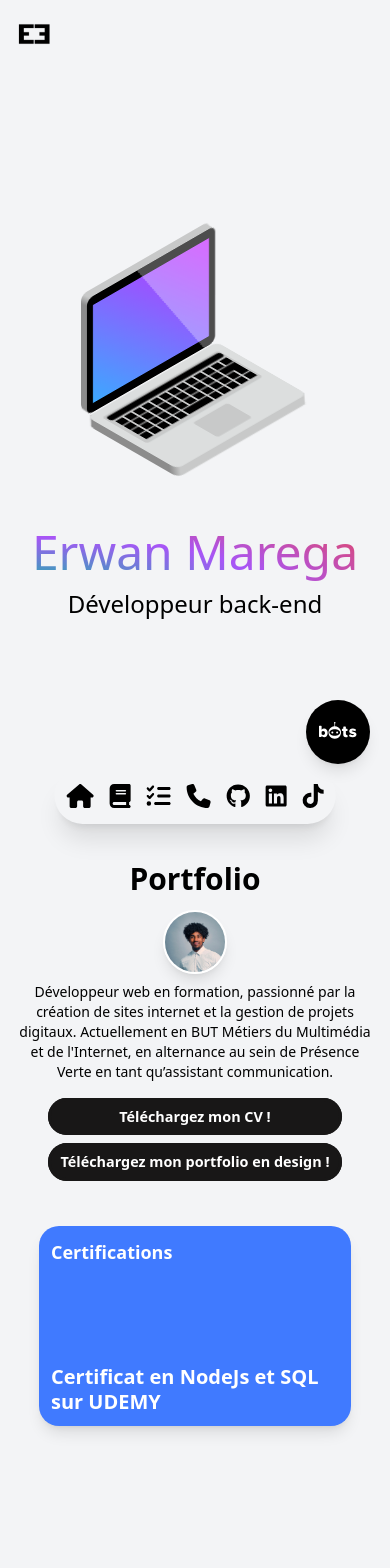
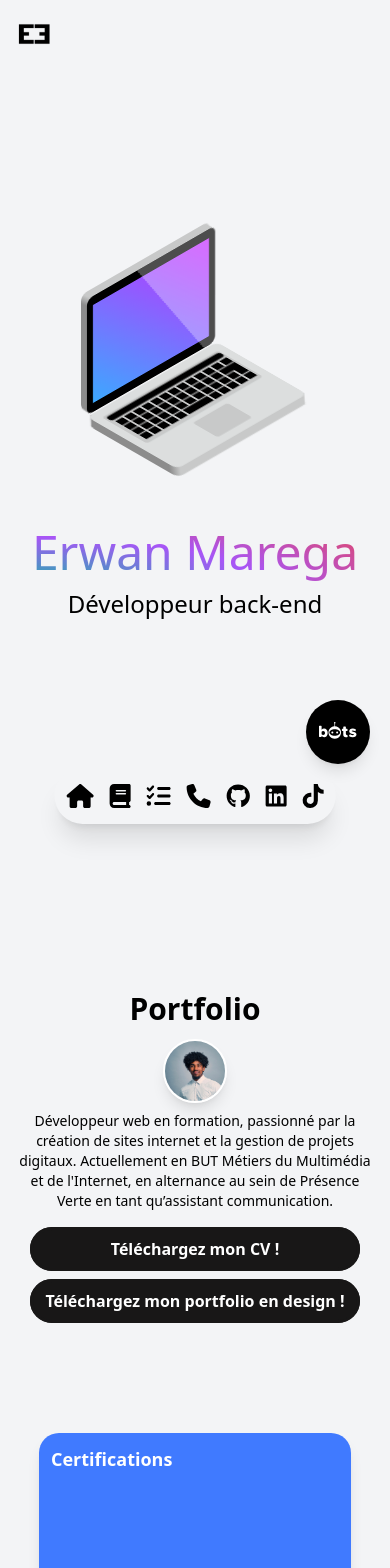
Before and after one commit to erwanmarega/Portfolio, a Vue app: page /about in a window 390 px wide. Shown: the top 1568 px of the page. Built offline with nearby package versions, Linux system fonts and the light colour scheme; a web font is replaced by a local one.

Commit message:
Modification about.vue

```diff
--- a/src/views/about.vue
+++ b/src/views/about.vue
@@ -1,5 +1,5 @@
 <template>
-  <div class="w-full relative bg-gray-100 flex flex-col lg:flex-row  overflow-hidden" ref="stackArea">
+  <div class="w-full relative bg-gray-100 flex flex-col lg:flex-row min-h-screen overflow-hidden" ref="stackArea">
     <div class="flex-1 flex flex-col items-center justify-center p-4 pb-4 lg:pb-6">
       <div class="flex flex-col items-center lg:flex-row lg:items-center lg:space-x-4">
         <h1 class="text-3xl sm:text-4xl lg:text-[48px] xl:text-[60px] font-bold leading-tight lg:leading-[88px] text-center lg:text-left">
@@ -36,12 +36,12 @@
       </div>
     </div>
 
-    <div class="flex-1 flex items-center justify-center relative pt-0 min-h-[40vh]  ">
+    <div class="flex-1 flex items-center justify-center relative pt-0 mt-[-40px]">
       <div
         v-for="(card, index) in cards"
         :key="index"
         :class="[
-          'absolute w-[80vw] sm:w-[60vw] md:w-[50vw] lg:w-[400px] xl:w-[450px] h-[200px] sm:h-[250px] md:h-[300px] lg:h-[350px] xl:h-[400px] rounded-[20px] flex flex-col justify-between p-3 shadow-lg transition-transform duration-500 ease-in-out',
+          'absolute w-[80vw] sm:w-[60vw] md:w-[50vw] lg:w-[400px] xl:w-[450px] h-[250px] sm:h-[300px] md:h-[350px] lg:h-[400px] xl:h-[450px] rounded-[20px] flex flex-col justify-between p-3 shadow-lg transition-transform duration-500 ease-in-out',
           { away: index !== currentCardIndex, shake: index === currentCardIndex && isShaking }
         ]"
         :style="getCardStyle(index)"
@@ -79,7 +79,7 @@ export default {
     const getCardStyle = (index) => {
       const zIndex = cards.length - index;
       const rotationAngle = index === currentCardIndex.value ? 0 : -10 * (index - currentCardIndex.value);
-      const translateY = index === currentCardIndex.value ? "0" : "-150vh";
+      const translateY = index === currentCardIndex.value ? "0" : "-120vh";
       const transform = `translateY(${translateY}) rotate(${rotationAngle}deg)`;
       const backgroundColor = cards[index].color;
 
@@ -153,8 +153,8 @@ export default {
   display: flex;
   justify-content: center;
   align-items: center;
-  padding: 8px 12px;
-  gap: 10px;
+  padding: 10px 15px;
+  gap: 15px;
   background-color: #181717;
   outline: 3px #181717 solid;
   outline-offset: -3px;
@@ -162,13 +162,12 @@ export default {
   border: none;
   cursor: pointer;
   transition: 400ms;
-  margin: 0;
 }
 
 .button .text {
   color: white;
   font-weight: 700;
-  font-size: 0.9em;
+  font-size: 1em;
   transition: 400ms;
 }
 
@@ -179,14 +178,4 @@ export default {
 .button:hover .text {
   color: #181717;
 }
-
-@media (max-width: 768px) {
-  .flex-1:first-of-type {
-    margin-bottom: 0;
-  }
-
-  .flex-1:nth-of-type(2) {
-    margin-top: -40px;
-  }
-}
 </style>
```
